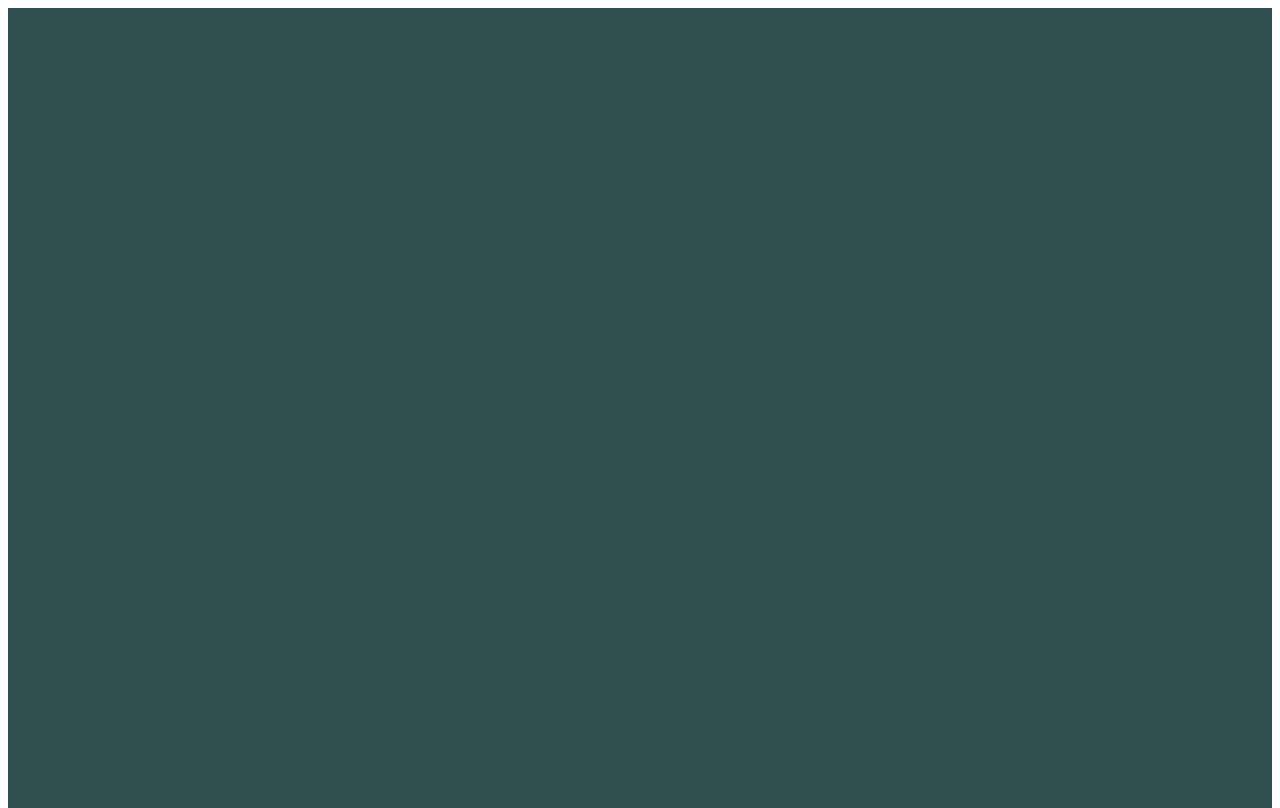
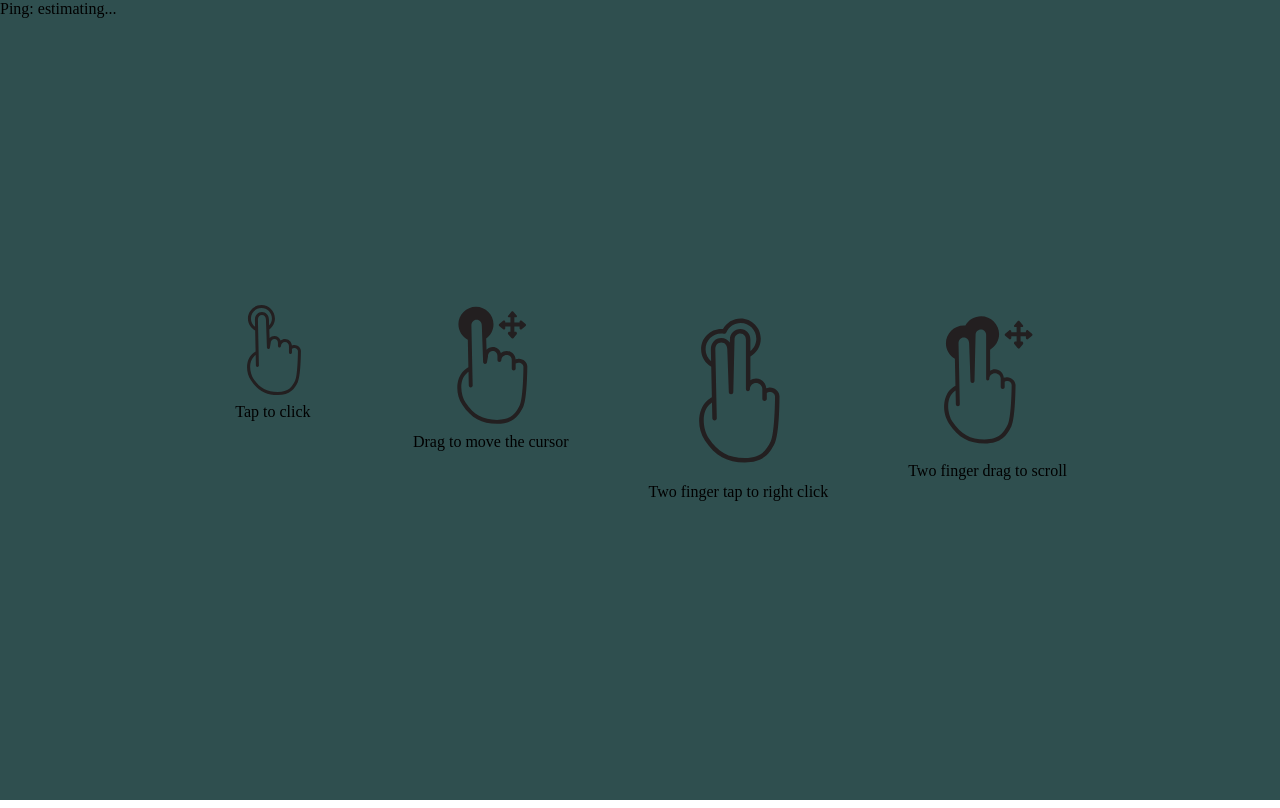
Before and after one commit to lifeofcoding/remote-touchpad-1, a website: page frontend/index.html in a window 1280 px wide. Drawn offline with Linux system fonts and the light colour scheme.

Commit message:
add descriptive images to the touchpad page

```diff
--- a/frontend/index.html
+++ b/frontend/index.html
@@ -9,7 +9,32 @@
     <script src='hammer.min.js'></script>
 </head>
 <body>
-    <div id="hammer"></div>
+    <div id="hammer">
+        <div id="ping">Ping: estimating...</div>
+
+        <div class="img-row">
+            <figure>
+                <img src="img/1-Tap.svg">
+                <figcaption>Tap to click</figcaption>
+            </figure>
+
+            <figure>
+                <img src="img/1-Press-and-Drag.svg">
+                <figcaption>Drag to move the cursor</figcaption>
+            </figure>
+
+            <figure>
+                <img src="img/2-Tap.svg">
+                <figcaption>Two finger tap to right click</figcaption>
+            </figure>
+
+            <figure>
+                <img src="img/2-Press-and-Drag.svg">
+                <figcaption>Two finger drag to scroll</figcaption>
+            </figure>
+        </div>
+
+    </div>
     <script src='main.js'></script>
 </body>
 </html>
--- a/frontend/main.css
+++ b/frontend/main.css
@@ -1,9 +1,31 @@
 html, body {
     height: 100%;
+    margin: 0;
 }
 
 #hammer {
     background-color: darkslategray;
     width: 100%;
     height: 100%;
+    position: fixed;
+    top: 0;
+    left: 0;
 }
+
+.img-row {
+    display: grid;
+    grid-template-columns: auto auto auto auto;
+    position: fixed;
+    top: 50%;
+    left: 50%;
+    margin-right: -50%;
+    transform: translate(-50%, -50%);
+}
+
+img {
+    width: 100%;
+}
+
+figure {
+    text-align: center;
+}
```
Also changed, not shown: frontend/img/1-Press-and-Drag.svg (added), frontend/img/1-Tap.svg (added), frontend/img/2-Press-and-Drag.svg (added), frontend/img/2-Tap.svg (added).
